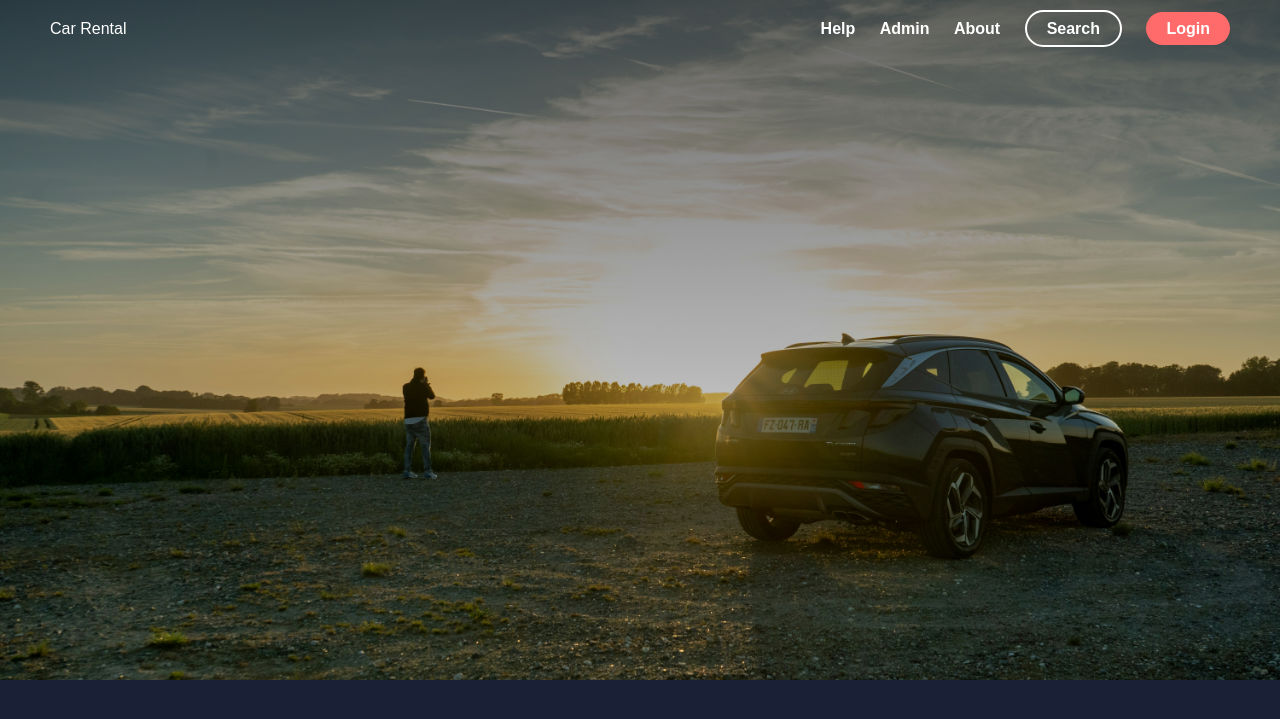
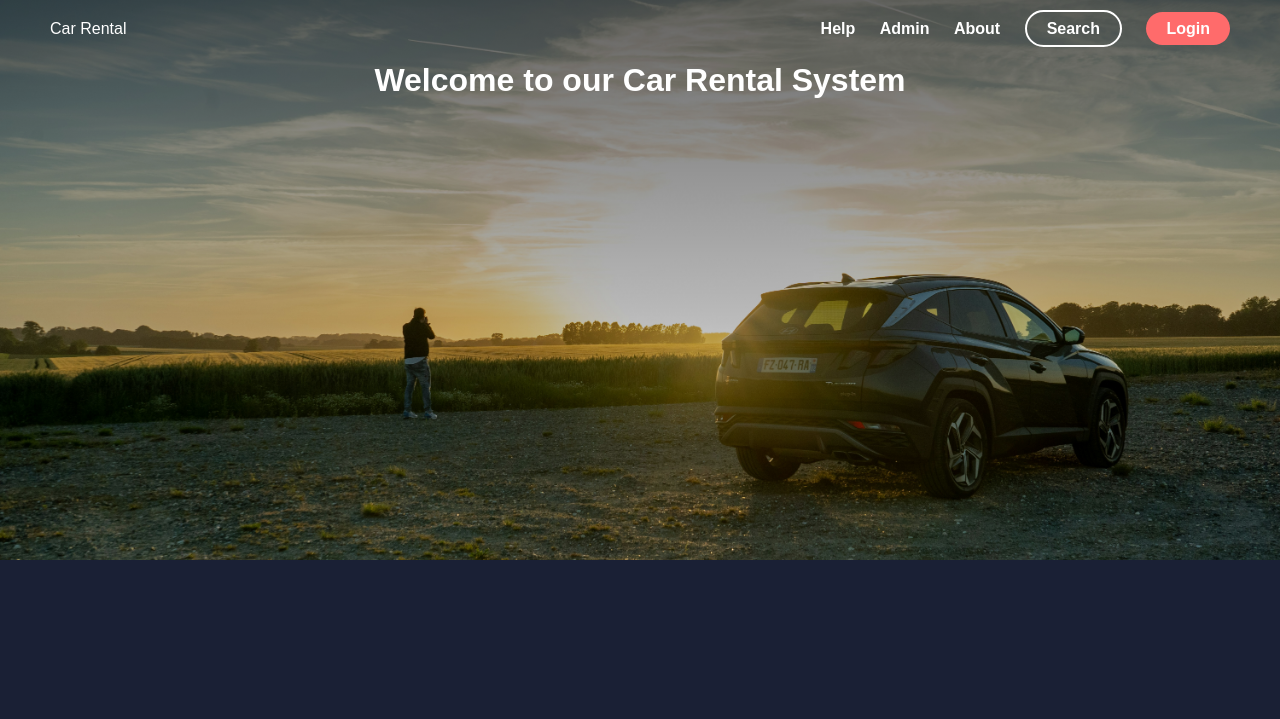
Before and after one commit to StevenS2005/CS331FinalProject, a Flask app: page / in a window 1280 px wide. Shown: the top 719 px of the page. Run offline with Flask 3, Linux system fonts and the light colour scheme.

Commit message:
added welcome text

```diff
--- a/static/css/style.css
+++ b/static/css/style.css
@@ -39,11 +39,18 @@ nav {
 }
 
 .banner {
-    height: 85vh;
+    height: 70vh;
     background-image:
     linear-gradient(to bottom, rgba(0,0,0,0.6), rgba(0,0,0,0)),
     url('/static/images/damien-creatz-navtPflashE-unsplash.jpg');
     background-size: cover;
     background-repeat: no-repeat;
     background-position: center;
+
+    display: flex;
+    justify-content: center;
+    align-items: center;
+    text-align: center;
+
+    padding-bottom: 400px;
 }
--- a/templates/index.html
+++ b/templates/index.html
@@ -21,6 +21,7 @@
     </nav>
     <header class="banner">
         <div class="banner-content">
+            <h1>Welcome to our Car Rental System</h1>
         </div>
     </header>
 </body>
```
